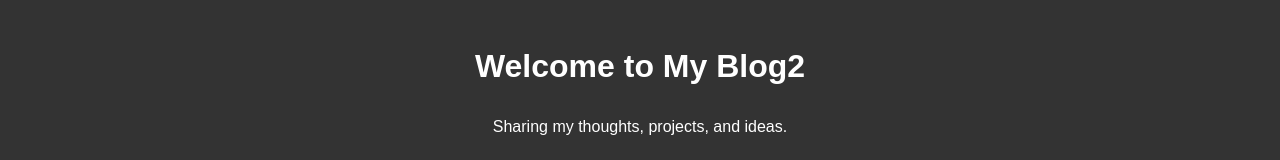
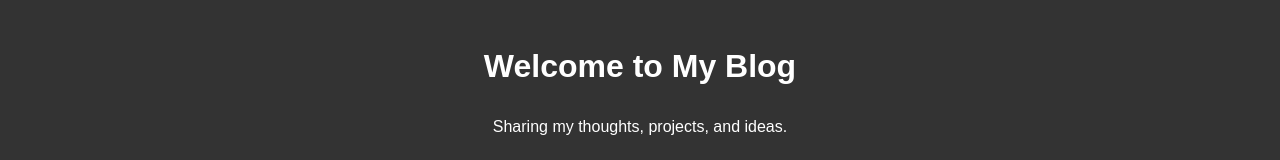
Before and after one commit to Johan1974/my-blog, a plain HTML site: page index.html in a window 1280 px wide. Shown: the top 160 px of the page. Drawn offline with Linux system fonts and the light colour scheme.

Commit message:
change title

```diff
--- a/index.html
+++ b/index.html
@@ -10,7 +10,7 @@
 
 <body>
     <header>
-        <h1>Welcome to My Blog2</h1>
+        <h1>Welcome to My Blog</h1>
         <p>Sharing my thoughts, projects, and ideas.</p>
         <link rel="stylesheet" href="assets/styles.css">
     </header>
```
